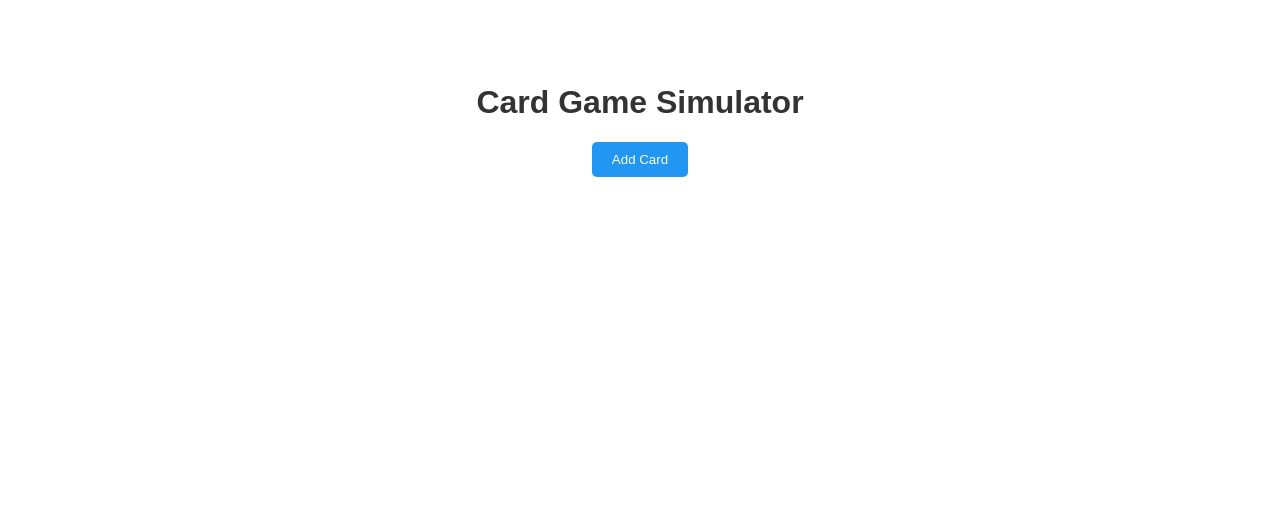
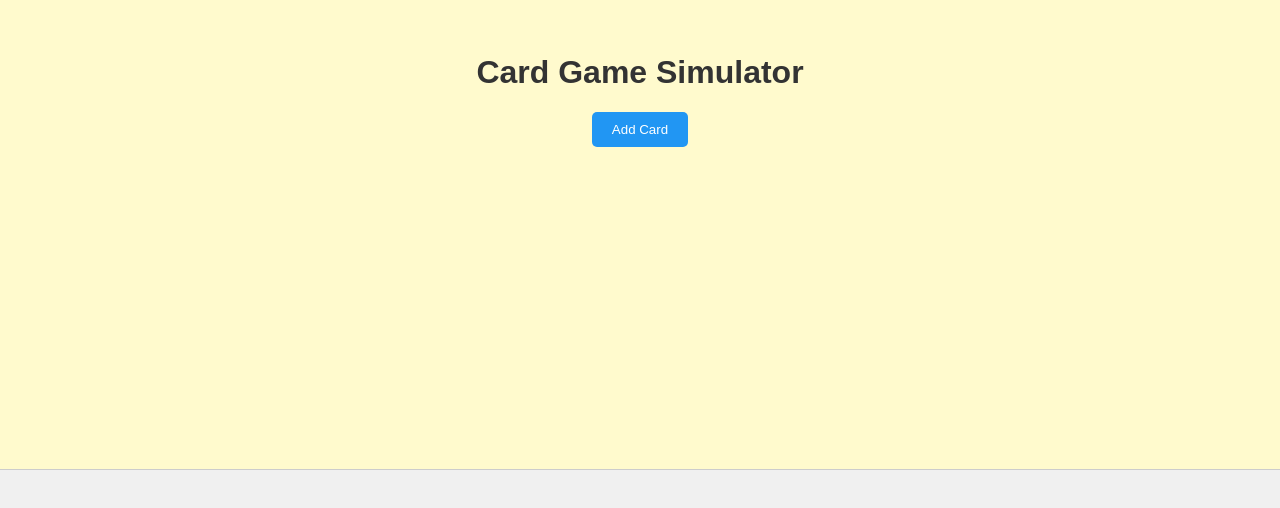
Before and after one commit to boweiliu/card-game-custom-dev, a website built with webpack: page public/index.html in a window 1280 px wide. Shown: the part 270-778 px from the top of the page. Built offline with nearby package versions, Linux system fonts and the light colour scheme; files whose address does not match are found by name.

Commit message:
add start bar

```diff
--- a/src/frontend/container.module.less
+++ b/src/frontend/container.module.less
@@ -7,20 +7,37 @@
 }
 
 .fullScreenContainer {
+  position: absolute;
+  inset: 0;
+  z-index: 1000;
+}
+
+.verticalLayout {
+  display: flex;
+  flex-direction: column;
+  background-color: white;
+  height: 100%;
+}
+
+.placeholderContainer {
   display: flex;
   justify-content: center;
   align-items: center;
-  background-color: white; /* TODO: move this into another class */
-  z-index: 1000;
-  position: absolute;
-  inset: 0;
+  flex: 1;
+  overflow-y: auto;
+  background-color: #fffacd;
 }
 
-.container {
-  max-width: 1200px;
-  margin: 0 auto;
+.startBar {
+  height: 60px;
+  background-color: #f0f0f0;
+  border-top: 1px solid #ccc;
+  display: flex;
+  align-items: center;
+  flex-shrink: 0;
 }
 
 .globalBodyStyle {
   font-family: Arial, sans-serif;
+  box-sizing: border-box;
 }
--- a/src/frontend/container.ts
+++ b/src/frontend/container.ts
@@ -6,6 +6,7 @@ import {
   ADD_CARD,
   CARD,
   LOADING,
+  START_BAR,
   $id,
 } from './div-ids';
 import * as styles from './container.module.less';
@@ -13,13 +14,20 @@ import * as styles from './container.module.less';
 const fullScreenContainerTemplate = () => `
   <div id="${FULLSCREEN_PARENT}" class="${styles.fullScreenContainerParent}">
     <div id="${FULLSCREEN}" class="${styles.fullScreenContainer}">
-      <div class="${styles.container}">
-        <h1>Card Game Simulator</h1>
-        <div id="${CONTENT}">
-          <button id="${ADD_CARD}">Add Card</button>
-          <div id="${CARD}"></div>
+      <div class="${styles.verticalLayout}">
+        <div class="${styles.placeholderContainer}">
+          <div>
+            <h1>Card Game Simulator</h1>
+            <div id="${CONTENT}">
+              <button id="${ADD_CARD}">Add Card</button>
+              <div id="${CARD}"></div>
+            </div>
+            <div id="${LOADING}"></div>
+          </div>
         </div>
-        <div id="${LOADING}"></div>
+        <div id="${START_BAR}" class="${styles.startBar}">
+          <!-- Start bar content will go here -->
+        </div>
       </div>
     </div>
   </div>
--- a/src/frontend/div-ids.ts
+++ b/src/frontend/div-ids.ts
@@ -8,6 +8,7 @@ export const CARD = 'card-container';
 export const LOADING = 'loading-indicator';
 export const SPINNER = 'spinner';
 export const APP_ROOT = 'app-root';
+export const START_BAR = 'start-bar';
 
 // Helper function to get jQuery selector string by ID
 export const getJQuerySelector = (id: string): string => `#${id}`;
```
Also changed, not shown: CLAUDE.md (+4 -0 lines), TODO.md (+1 -1 lines).
